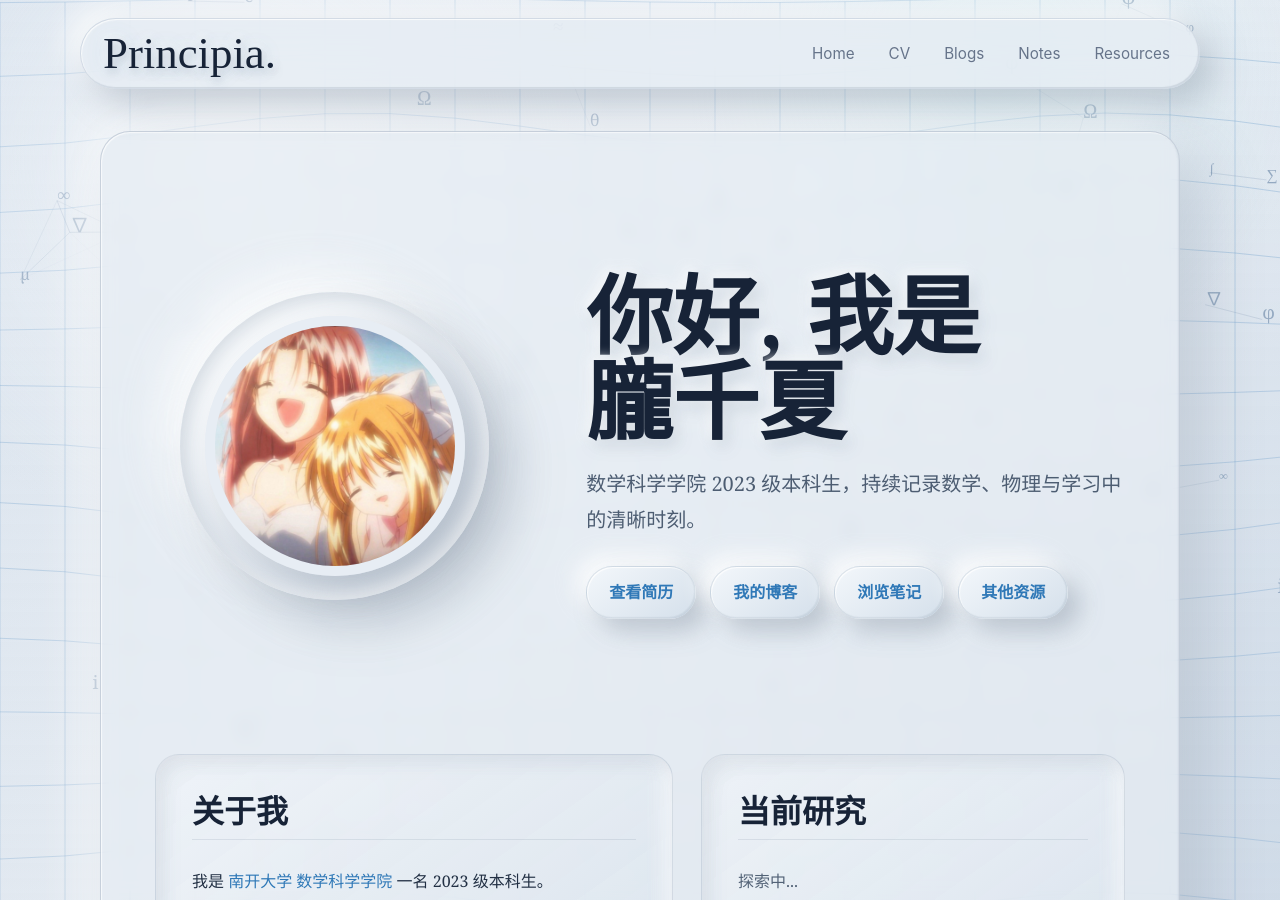
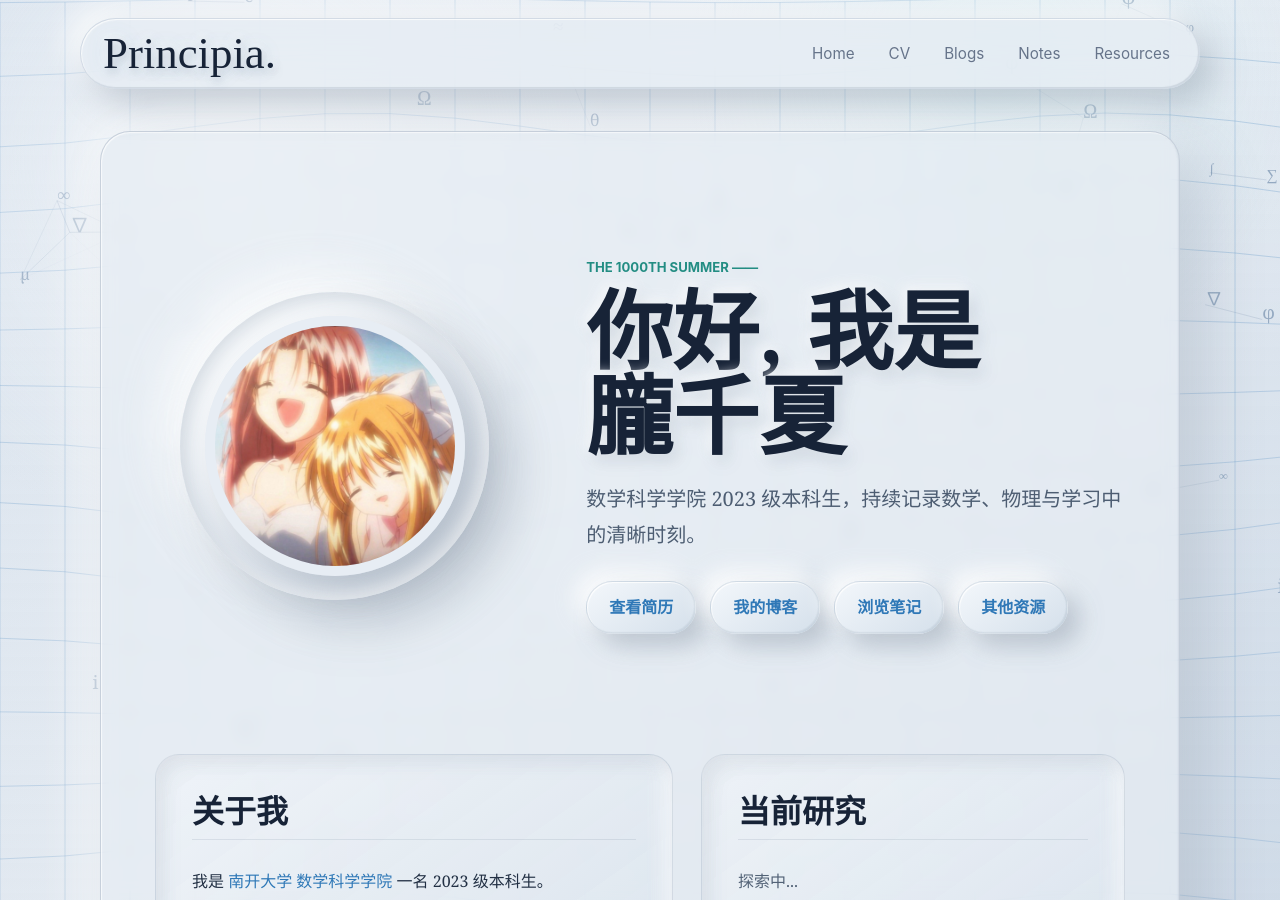
Before and after one commit to EtherealKasumi/personalpage, a Jekyll site: the page built from index.md, in a window 1280 px wide and 900 px high. Built offline with Jekyll 4.4.1, drawn with Linux system fonts in a browser that asks for light colours; some web fonts are replaced.

Commit message:
Update homepage kicker text

```diff
--- a/index.md
+++ b/index.md
@@ -10,6 +10,7 @@ title: Home
         </div>
 
         <div class="profile-info">
+            <p class="home-kicker">the 1000th summer ——</p>
             <h1><span>你好, 我是</span><span>朧千夏</span></h1>
             <p class="subtitle">数学科学学院 2023 级本科生，持续记录数学、物理与学习中的清晰时刻。</p>
 
```
